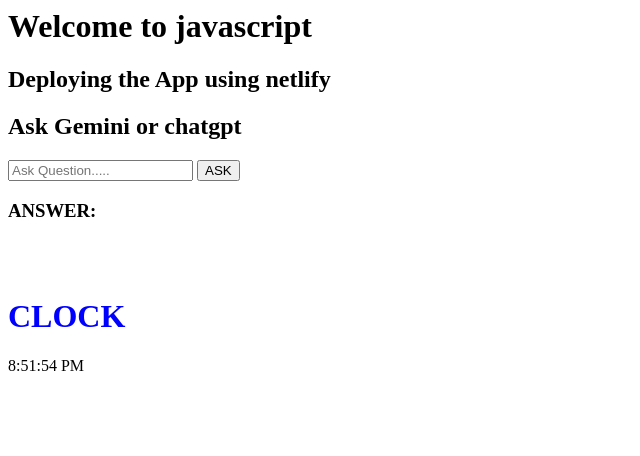
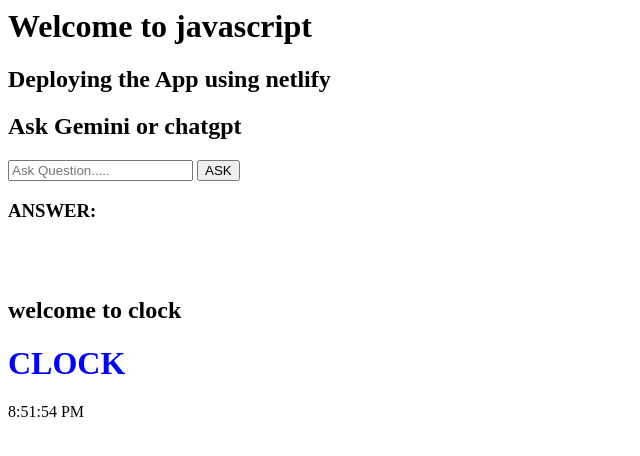
Before and after one commit to syedirshad530/master-syed, a plain HTML site: page index.html in a window 1280 px wide. Shown: the whole page, without its empty margins (0-640 px from the left). Drawn offline with Linux system fonts and the light colour scheme.

Commit message:
adding title

```diff
--- a/index.html
+++ b/index.html
@@ -12,8 +12,10 @@
 
 <h3>ANSWER:</h3> <br>
 <br>
+<h2>welcome to clock</h2>
 
  <h1 style="color: blue;">CLOCK</h1>
+
      <div id="clock"></div>
 
 <script src="objects1.js"></script>
```
